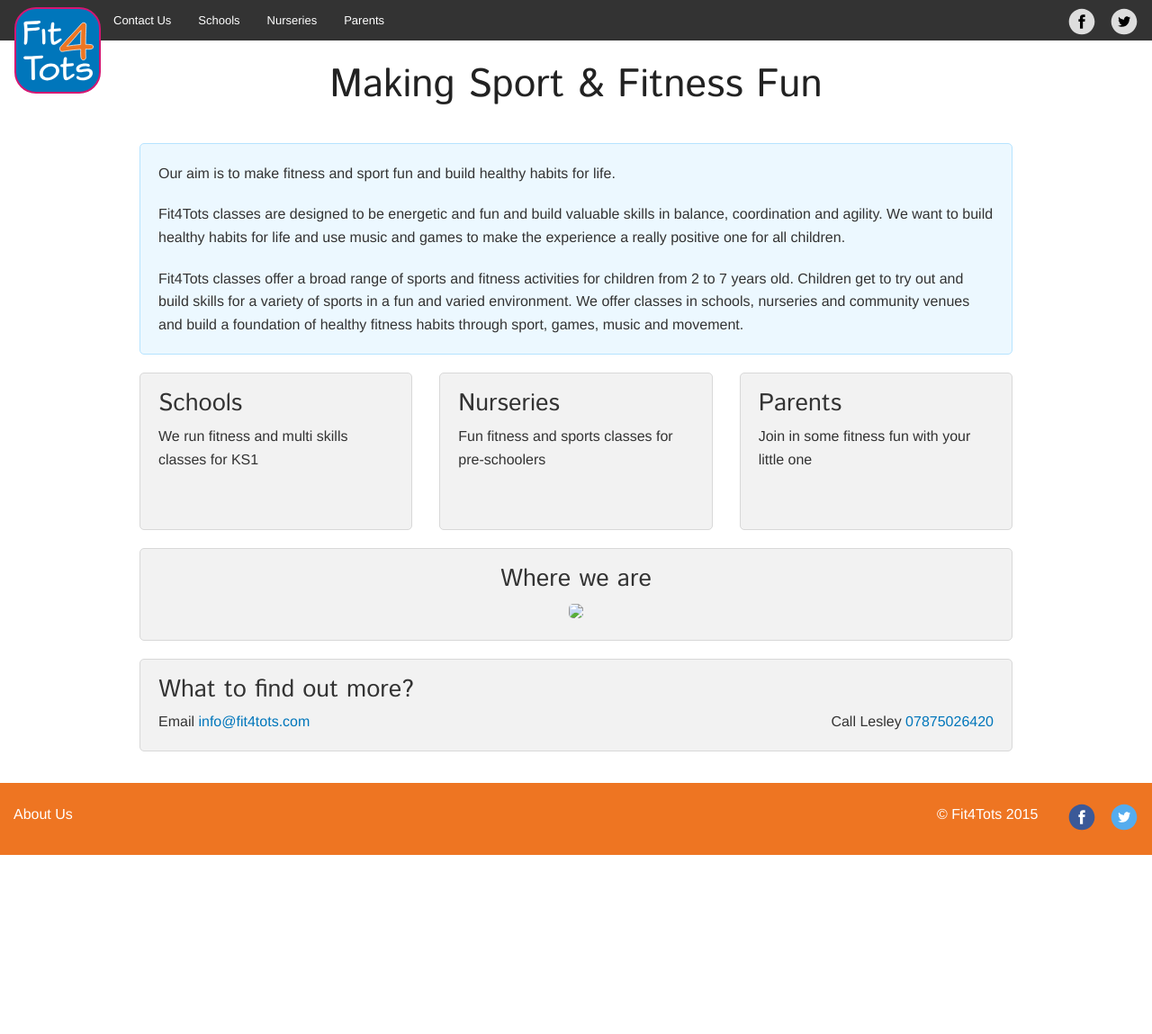
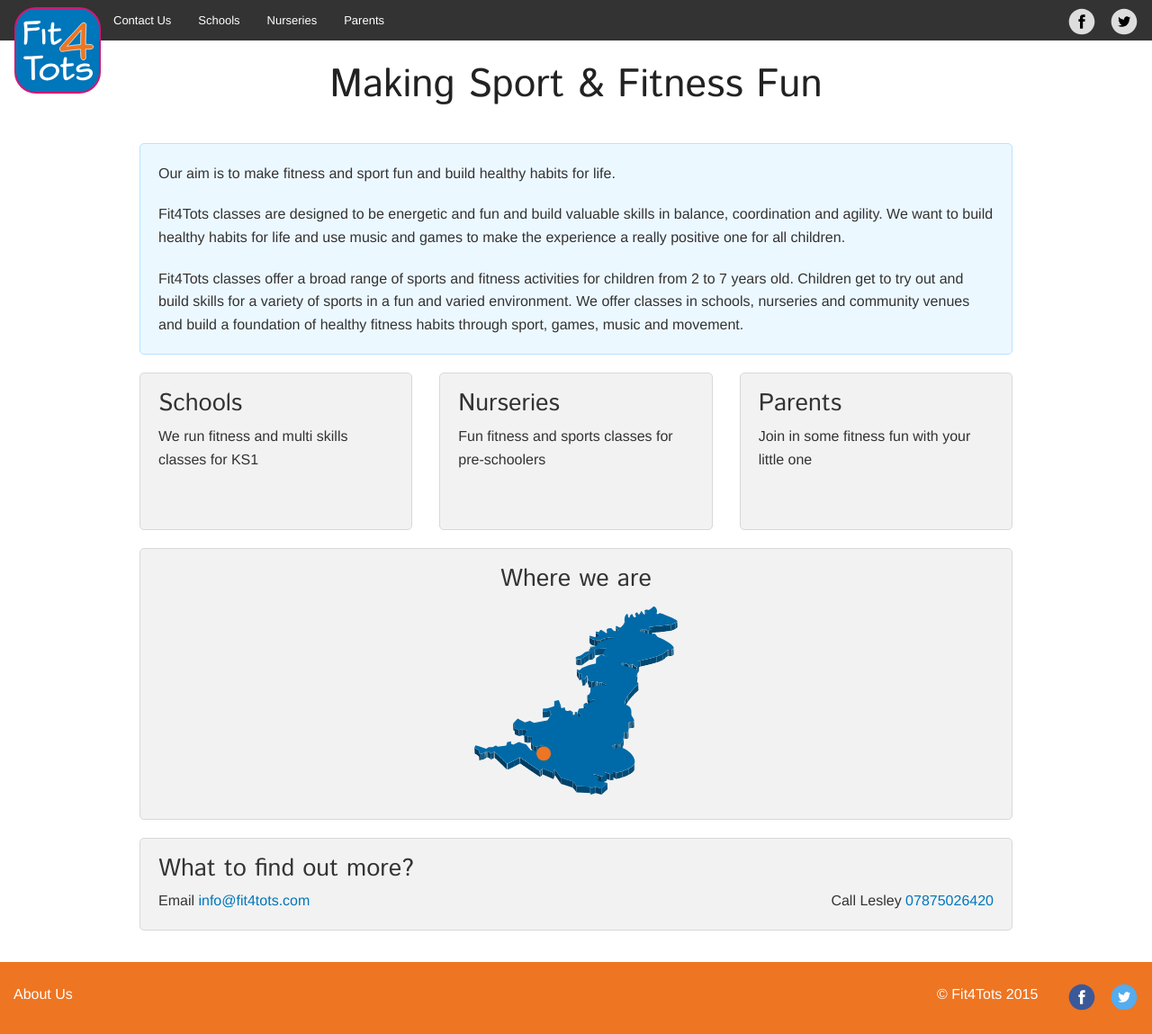
Before and after one commit to fit4tots/fit4tots.github.io, a Jekyll site: the page built from index.html, in a window 1280 px wide. Shown: the whole page at 90% size. Built offline with Jekyll 4.4.1, drawn with Linux system fonts in a browser that asks for light colours; before the commit the page ends 950 px from its top, so only the background shows below that.

Commit message:
homepage dev,2

```diff
--- a/index.html
+++ b/index.html
@@ -48,7 +48,7 @@
 </div>
 <div class="panel text-center" id="location">
   <h3>Where we are</h3>
-  <img src="{{ 'images/uk_map.svg' | prepend: site.baseurl }}">
+  <img src="{{ '/images/uk_map.svg' | prepend: site.baseurl }}">
 </div>
 <div class="panel" id="contact_us">
   <h3>What to find out more?</h3>
```
Also changed, not shown: 1 other file.
